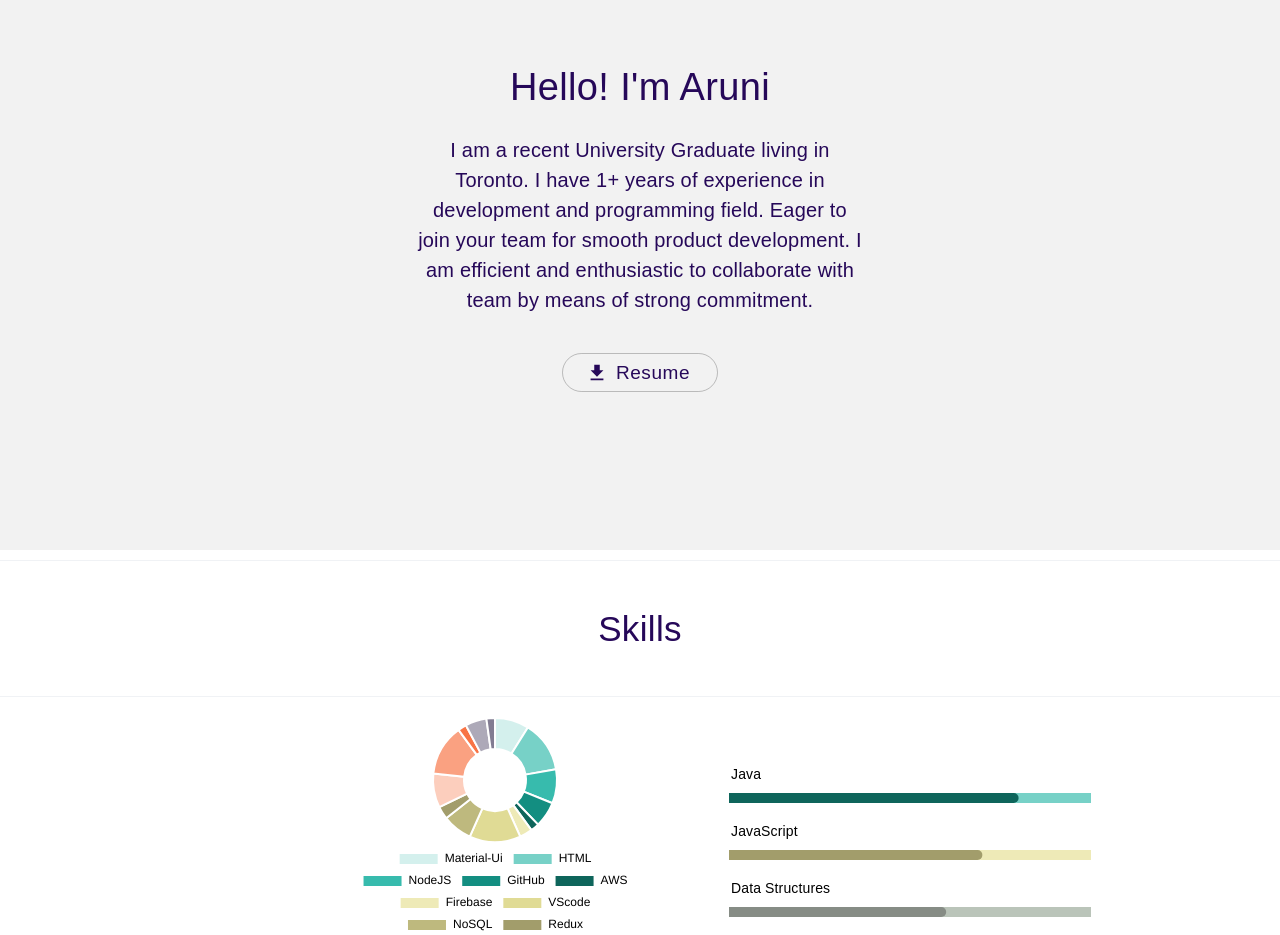
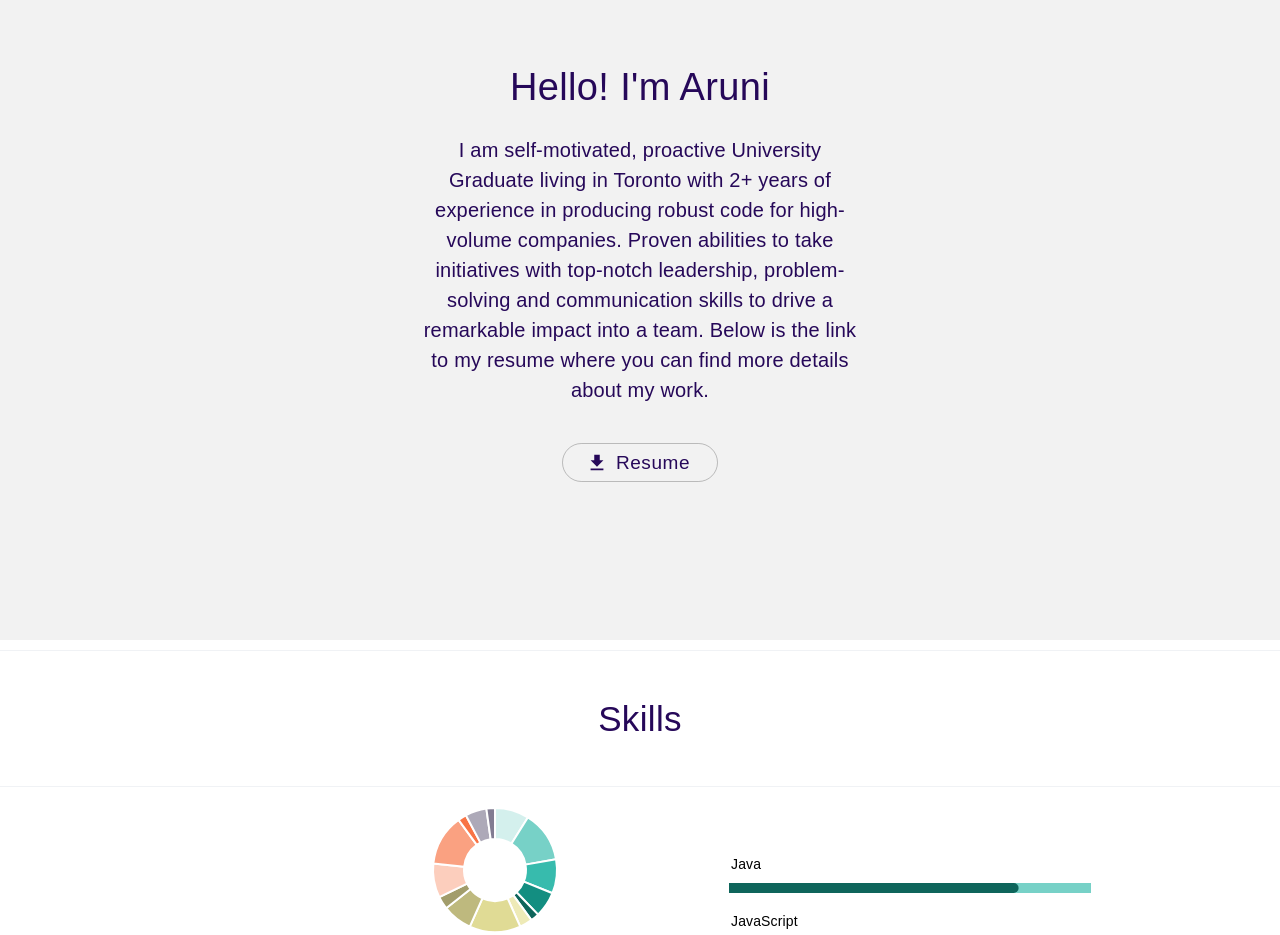
Before and after one commit to arunipatel06/portfolio, a React (Create React App) app: page / in a window 1280 px wide. Shown: the part 880-1815 px from the top of the page. Built offline with nearby package versions, Linux system fonts and the light colour scheme; what webfontloader would draw is missing.

Commit message:
update about me content

```diff
--- a/src/AboutMe.js
+++ b/src/AboutMe.js
@@ -74,12 +74,14 @@ const AboutMe = (props) => {
           <div className={classes.aboutMeBody}>
             <Typography className={classes.title}>Hello! I'm Aruni</Typography>
             <Typography className={classes.aboutme}>
-              I am a recent University Graduate living in Toronto. I have 1+
-              years of experience in development and programming field. Eager to
-              join your team for smooth product development. I am efficient and
-              enthusiastic to collaborate with team by means of strong
-              commitment.
+              I am self-motivated, proactive University Graduate
+              living in Toronto with 2+ years of experience in producing
+              robust code for high-volume companies. Proven abilities
+              to take initiatives with top-notch leadership, problem-solving
+              and communication skills to drive a remarkable impact into a team.
+            Below is the link to my resume where you can find more details about my work.
             </Typography>
+
             <div>
               <Button
                 variant="outlined"
```
